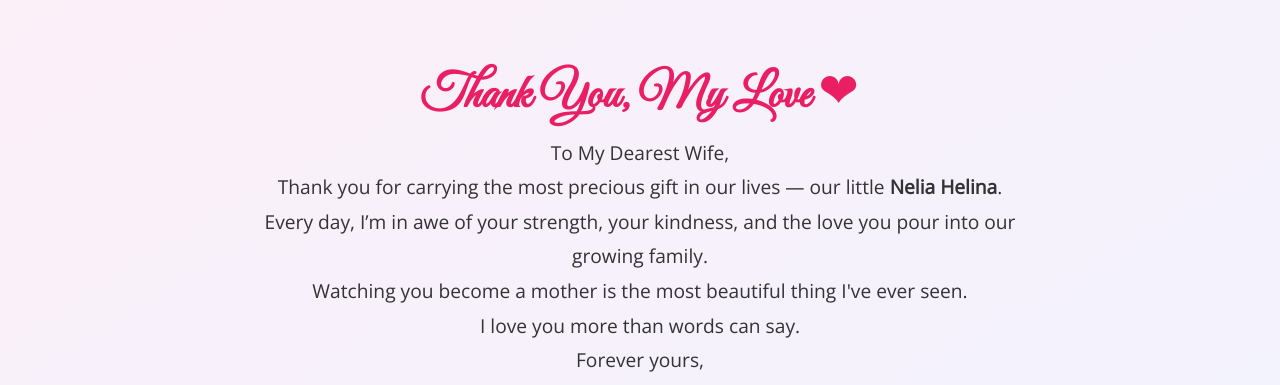
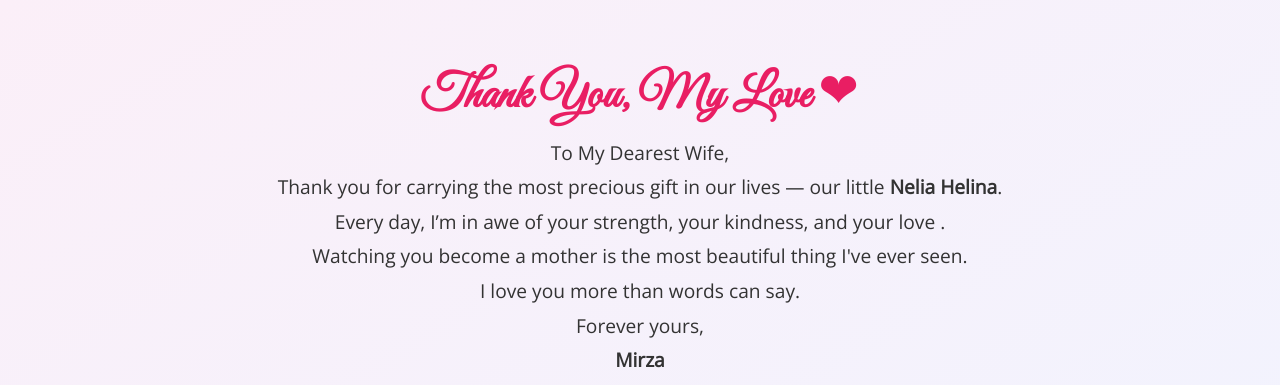
Before and after one commit to MirzaSyafiq/Sweet, a plain HTML site: page index.html in a window 1280 px wide. Shown: the top 385 px of the page. Drawn offline with nearby package versions, Linux system fonts and the light colour scheme.

Commit message:
Update index.html

```diff
--- a/index.html
+++ b/index.html
@@ -106,7 +106,7 @@
   <h1>Thank You, My Love <span class="heart">❤</span></h1>
   <p>To My Dearest Wife,</p>
   <p>Thank you for carrying the most precious gift in our lives — our little <strong>Nelia Helina</strong>.<br>
-     Every day, I’m in awe of your strength, your kindness, and the love you pour into our growing family.<br>
+     Every day, I’m in awe of your strength, your kindness, and your love .<br>
      Watching you become a mother is the most beautiful thing I've ever seen.<br>
      I love you more than words can say.</p>
   <p>Forever yours,<br><strong>Mirza</strong></p>
```
